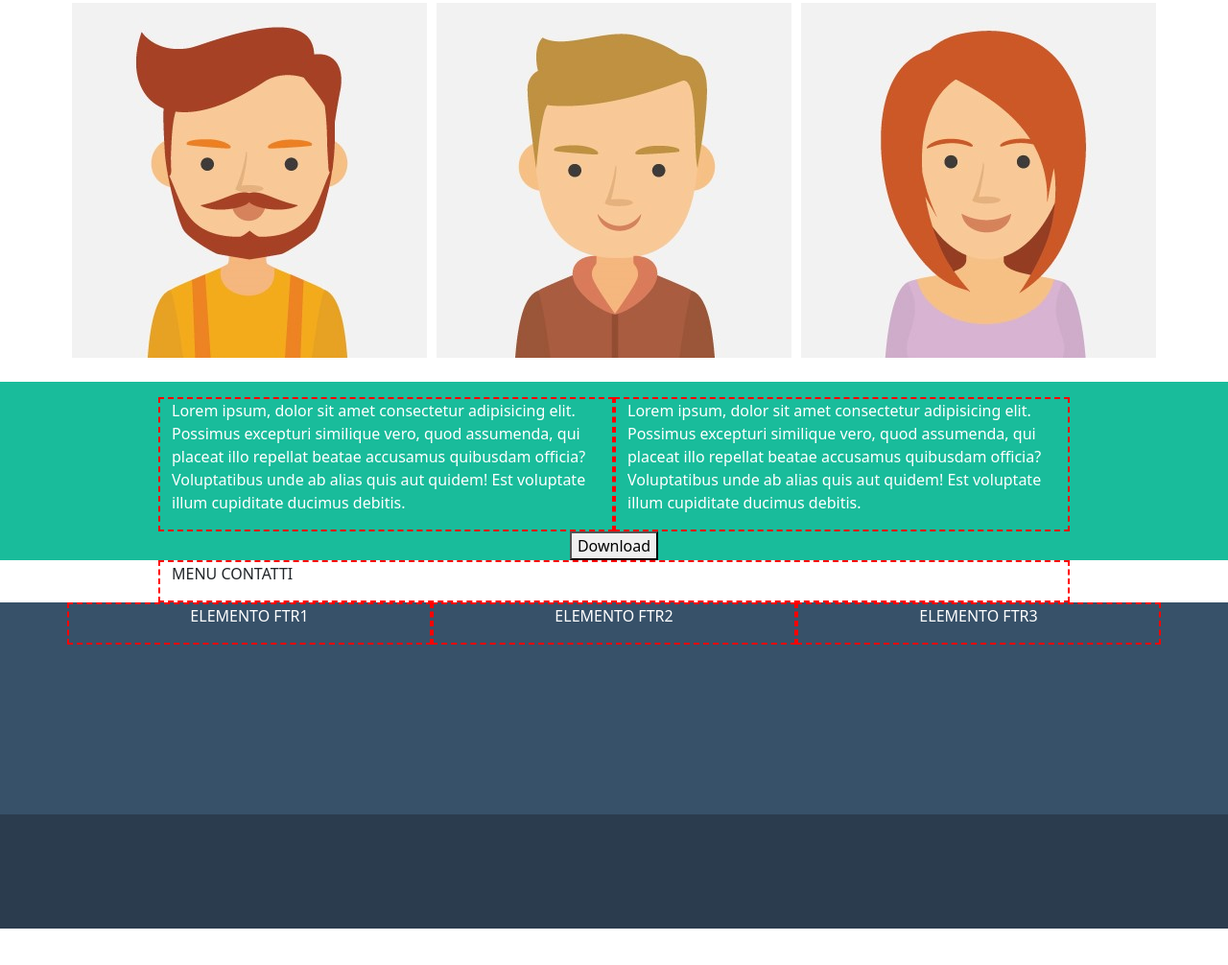
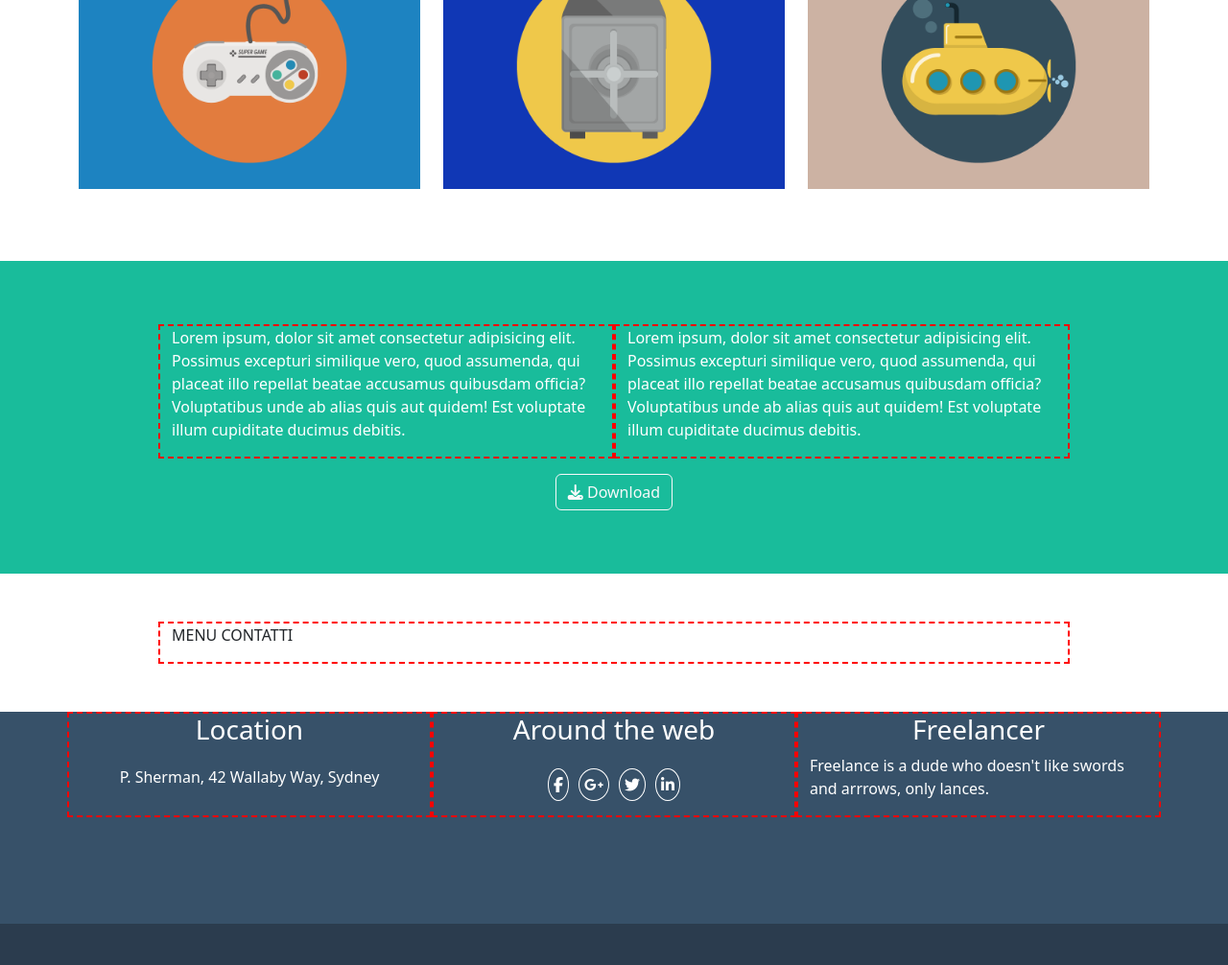
Before and after one commit to EugenioCaiazz0/html-css-bootstrap-freelancer, a plain HTML site: page index.html in a window 1280 px wide. Shown: the part 1078-2084 px from the top of the page at 96% size. Before the commit the page ends 2046 px from the top, so only its background shows below. Drawn offline with nearby package versions, Linux system fonts and the light colour scheme.

Commit message:
Details footer

```diff
--- a/assets/style/style.css
+++ b/assets/style/style.css
@@ -27,6 +27,11 @@ ul li a{
     text-decoration: none;
 }
 
+section{
+    padding: 50px;
+    padding: 50px;
+}
+
 #start-bootstrap{
     background-color: #19bc9b;
     height: 580px;
@@ -34,6 +39,9 @@ ul li a{
 
 #portfolio img{
     margin-bottom: 25px;
+    max-width: 100%;
+    max-height: 100%;
+    object-fit: cover;
 }
 
 #about{
@@ -50,6 +58,26 @@ footer{
     #2b3c4e 100%);
 }
 
+footer ul{
+    display: flex;
+    padding: 0;
+    margin: 0;
+}
+
+footer ul li{
+    display: inline-block;
+
+}
+
+footer li a{
+    border-radius: 50%;
+    border: 1px solid white;
+    padding: 5px;
+    height: 50px;
+    width: 50px;
+    margin: 5px;
+}
+
 /*
 footer p{
     line-height:
--- a/index.html
+++ b/index.html
@@ -63,12 +63,12 @@
 
             <div class="container mt-3">
                 <div class="row">
-                    <div class="col col-md-6 col-xl-4 d-flex justify-content-center"><img src="assets/img/avatar_1.jpg" alt=""></div>
-                    <div class="col col-md-6 col-xl-4 d-flex justify-content-center"><img src="assets/img/avatar_2.jpg" alt=""></div>
-                    <div class="col col-md-6 col-xl-4 d-flex justify-content-center"><img src="assets/img/avatar_3.jpg" alt=""></div>
-                    <div class="col col-md-6 col-xl-4 d-flex justify-content-center"><img src="assets/img/avatar_4.jpg" alt=""></div>
-                    <div class="col col-md-6 col-xl-4 d-flex justify-content-center"><img src="assets/img/avatar_5.jpg" alt=""></div>
-                    <div class="col col-md-6 col-xl-4 d-flex justify-content-center"><img src="assets/img/avatar_6.jpg" alt=""></div>
+                    <div class="col col-md-6 col-xl-4 d-flex justify-content-center"><img src="assets/img/cabin.png" alt=""></div>
+                    <div class="col col-md-6 col-xl-4 d-flex justify-content-center"><img src="assets/img/cake.png" alt=""></div>
+                    <div class="col col-md-6 col-xl-4 d-flex justify-content-center"><img src="assets/img/circus.png" alt=""></div>
+                    <div class="col col-md-6 col-xl-4 d-flex justify-content-center"><img src="assets/img/game.png" alt=""></div>
+                    <div class="col col-md-6 col-xl-4 d-flex justify-content-center"><img src="assets/img/safe.png" alt=""></div>
+                    <div class="col col-md-6 col-xl-4 d-flex justify-content-center"><img src="assets/img/submarine.png" alt=""></div>
                 </div>
             </div>
         </section>
@@ -89,7 +89,7 @@
             </div>
 
             <div class="d-flex align-items-center justify-content-center ">
-                <button type="button"> Download </button>
+                <button type="button" class="btn btn-outline-light my-3 "><i class="fa-solid fa-download"></i> Download </button>
             </div>
 
         </section>
@@ -111,15 +111,23 @@
         <!--FOOTER-->
         <footer>
             <div class="container">
-                <div class="row h-100 justify-content-center align-items-center">
-                    <div class="col d-flex  col-md-4 justify-content-center align-items-center text-white  debug">
-                        <p>ELEMENTO FTR1</p>
+                <div class="row justify-content-center">
+                    <div class="col-12 d-flex flex-wrap col-md-4 justify-content-center align-items-lg-start  text-white  debug">
+                        <h3> Location </h3>
+                        <p> P. Sherman, 42 Wallaby Way, Sydney </p>
                     </div>
-                    <div class="col d-flex col-md-4 justify-content-center align-items-center text-white debug">
-                        <p>ELEMENTO FTR2</p>
+                    <div class="col-12 d-flex flex-wrap  col-md-4 justify-content-center align-items-start  text-white debug">
+                        <h3> Around the web </h3>
+                        <ul>
+                            <li><a href=""><i class="fa-brands fa-facebook-f"></i></a></li>
+                            <li><a href=""><i class="fa-brands fa-google-plus-g"></i></a></li>
+                            <li><a href=""><i class="fa-brands fa-twitter"></i></a></li>
+                            <li><a href=""><i class="fa-brands fa-linkedin-in"></i></a></li>
+                        </ul>
                     </div>
-                    <div class="col d-flex col-md-4 justify-content-center align-items-center text-white debug">
-                        <p>ELEMENTO FTR3</p>
+                    <div class="col-12 d-flex flex-wrap  col-md-4 justify-content-center align-items-start text-white debug">
+                        <h3> Freelancer </h3>
+                        <p>Freelance is a dude who doesn't like swords and arrrows, only lances.</p>
                     </div>
                 </div>
             </div>
```
Also changed, not shown: assets/img/avatar.svg (added), assets/img/avatar_1.jpg (deleted), assets/img/avatar_2.jpg (deleted), assets/img/avatar_3.jpg (deleted), assets/img/avatar_4.jpg (deleted), assets/img/avatar_5.jpg (deleted), assets/img/avatar_6.jpg (deleted), assets/img/avatar_7.jpg (deleted), assets/img/avatar_8.jpg (deleted), assets/img/avatar_io.jpg (deleted), assets/img/cabin.png (added), assets/img/cake.png (added), assets/img/circus.png (added), assets/img/game.png (added), 2 more files, 2 other files.
